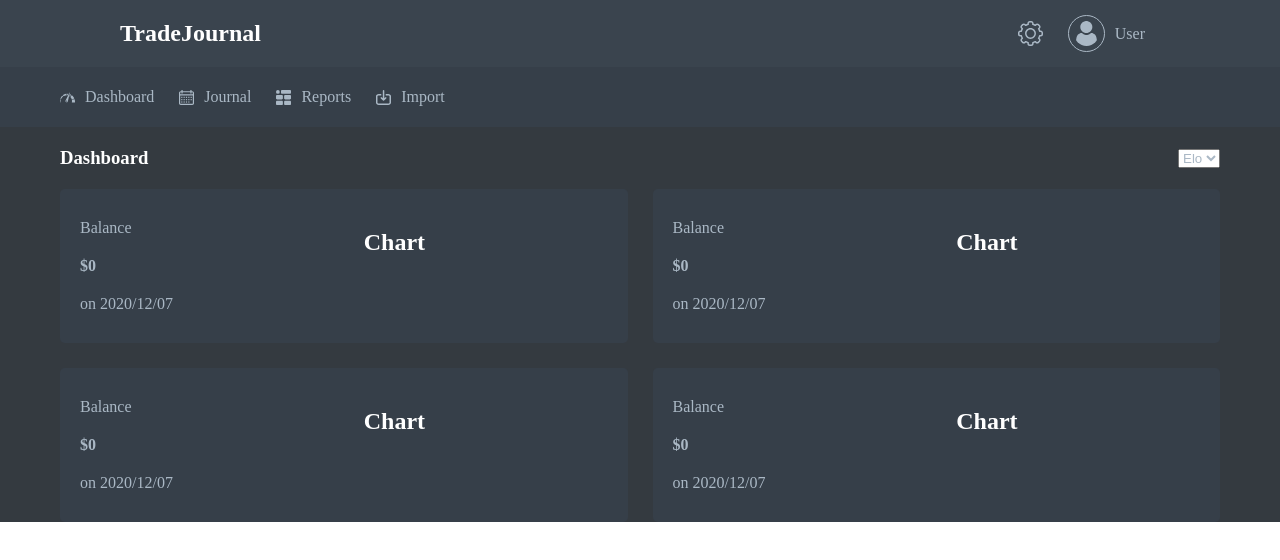
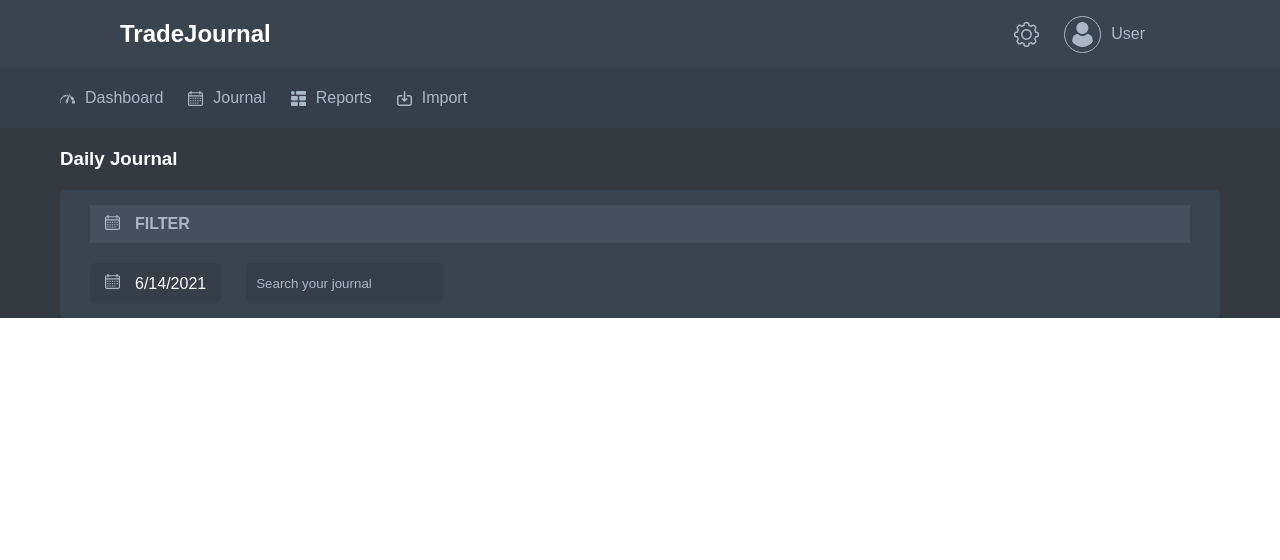
Before and after one commit to Kunal06/TradeMonitor, a React (Create React App) app in the folder tradejournal/: page / in a window 1280 px wide. Shown: the top 560 px of the page. Built offline with nearby package versions, Linux system fonts and the light colour scheme.

Commit message:
Add journal Page

```diff
--- a/tradejournal/package.json
+++ b/tradejournal/package.json
@@ -8,10 +8,11 @@
     "@testing-library/user-event": "^12.1.10",
     "node-sass": "^6.0.0",
     "react": "^17.0.2",
+    "react-calendar": "^3.4.0",
     "react-dom": "^17.0.2",
     "react-scripts": "4.0.3",
-    "web-vitals": "^1.0.1",
-    "sass-loader": "^11.1.1"
+    "sass-loader": "^11.1.1",
+    "web-vitals": "^1.0.1"
   },
   "scripts": {
     "start": "react-scripts start",
--- a/tradejournal/src/App.js
+++ b/tradejournal/src/App.js
@@ -1,6 +1,7 @@
 import Header from "./components/Header";
 import Menu from "./components/Menu";
 import Dashboard from "./pages/Dashboard";
+import DailyJournal from "./pages/DailyJournal";
 import "./sass/styles.scss";
 
 function App() {
@@ -8,7 +9,8 @@ function App() {
     <div className="dark_theme" id="app">
       <Header />
       <Menu />
-      <Dashboard />
+      {/* <Dashboard /> */}
+      <DailyJournal />
     </div>
   );
 }
--- a/tradejournal/src/components/Card/index.js
+++ b/tradejournal/src/components/Card/index.js
@@ -1,16 +1,16 @@
 import React from "react";
 import "./style.scss";
 
-const Card = (props) => {
+const Card = ({ title, balance, subValue }) => {
   return (
     <div className="card">
       <div className="card_body">
         <div className="card_col">
-          <p className="card_text">Balance</p>
+          <p className="card_text">{title}</p>
           <p className="card_text">
-            <strong>$0</strong>
+            <strong>{balance}</strong>
           </p>
-          <p className="card_text">on 2020/12/07</p>
+          <p className="card_text">{subValue}</p>
         </div>
         <div className="card_col">
           <h2>Chart</h2>
--- a/tradejournal/src/layouts/index.js
+++ b/tradejournal/src/layouts/index.js
@@ -1,8 +1,15 @@
 import React from "react";
 
 const MainLayout = (props) => {
-  const { children } = props;
-  return <div className="container">{children}</div>;
+  const { children, title } = props;
+  return (
+    <div className="container">
+      <div className="page_title">
+        <h3>{title}</h3>
+      </div>
+      <div className="content">{children}</div>
+    </div>
+  );
 };
 
 export default MainLayout;
--- /dev/null
+++ b/tradejournal/src/pages/DailyJournal/index.js
@@ -0,0 +1,48 @@
+import React, { useState } from "react";
+import "./style.scss";
+
+import MainLayout from "../../layouts";
+import Calendar from "react-calendar";
+import "react-calendar/dist/Calendar.css";
+import { ReactComponent as CalendarIcon } from "../../assets/calendar.svg";
+
+const DailyJournal = (props) => {
+  const [value, onChange] = useState(new Date());
+  const [showCalendar, setShowCalendar] = useState(false);
+
+  return (
+    <MainLayout title="Daily Journal">
+      <div className="filters">
+        <p className="section_title">
+          <CalendarIcon className="icon-small" />
+          <span>Filter</span>
+        </p>
+        <div className="filters_options">
+          <div className="calendar">
+            <div
+              className="calendar_value"
+              onClick={() => setShowCalendar(!showCalendar)}
+            >
+              <CalendarIcon className="icon-small" />
+              {value.toLocaleDateString()}
+            </div>
+            {showCalendar ? (
+              <Calendar
+                onChange={onChange}
+                value={value}
+                className="calendar_input"
+              />
+            ) : null}
+          </div>
+          <input
+            type="text"
+            className="input"
+            placeholder="Search your journal"
+          />
+        </div>
+      </div>
+    </MainLayout>
+  );
+};
+
+export default DailyJournal;
--- /dev/null
+++ b/tradejournal/src/pages/DailyJournal/style.scss
@@ -0,0 +1,57 @@
+.filters {
+  padding: 15px 30px;
+  background: var(--secondary);
+  border-radius: 5px;
+
+  .section_title {
+    padding: 10px 15px;
+    background: var(--aluxury);
+    text-transform: uppercase;
+    font-weight: 700;
+    display: flex;
+    margin-bottom: 20px;
+  }
+  .filters_options {
+    display: flex;
+  }
+}
+
+.calendar {
+  height: 10px;
+  z-index: 20;
+  position: relative;
+  background: var(--primary-dark);
+  border-radius: 5px;
+  cursor: pointer;
+  padding: 15px;
+  display: flex;
+  align-items: center;
+
+  .calendar_input {
+    position: absolute;
+    bottom: 0;
+    transform: translateY(102%);
+    min-width: 350px;
+    background: var(--primary-dark);
+    color: var(--text);
+    border: 1px solid var(--text);
+    border-radius: 5px;
+  }
+  .calendar_value {
+    color: var(--headers);
+  }
+}
+
+.input {
+  background: var(--primary-dark);
+  border-radius: 5px;
+  padding: 10px;
+  border: none;
+  outline: none;
+  color: var(--headers);
+
+  margin: 0 25px;
+  &::placeholder {
+    color: var(--text);
+  }
+}
--- a/tradejournal/src/pages/Dashboard/index.js
+++ b/tradejournal/src/pages/Dashboard/index.js
@@ -3,21 +3,18 @@ import Card from "../../components/Card";
 import "./style.scss";
 
 const Dashboard = (props) => {
+  const lastTradeDate = "on 2020-12-08";
   return (
     <div className="container">
       <div className="page_title">
         <h3>Dashboard</h3>
-        <select name="" id="">
-          <option value="">Elo</option>
-          <option value="">Elo</option>
-        </select>
       </div>
       <div className="page_content">
         <div className="page_cards">
-          <Card />
-          <Card />
-          <Card />
-          <Card />
+          <Card title="Balance" balance={0} subValue={lastTradeDate} />
+          <Card title="Last Day Pnl" balance={0} subValue="0%" />
+          <Card title="Pnl This Month" balance={0} subValue="0%" />
+          <Card title="Pnl This Year" balance={0} subValue="0%" />
         </div>
       </div>
     </div>
--- /dev/null
+++ b/tradejournal/src/sass/_icons.scss
@@ -0,0 +1,10 @@
+.icon {
+  fill: var(--text);
+}
+
+.icon-small {
+  @extend .icon;
+  height: 15px;
+  width: 15px;
+  margin-right: 15px;
+}
--- a/tradejournal/src/sass/styles.scss
+++ b/tradejournal/src/sass/styles.scss
@@ -1,3 +1,7 @@
+@import url("https://fonts.googleapis.com/css2?family=Nunito+Sans&display=swap");
+
+@import "./icons";
+
 html,
 body {
   --button: #1072fb;
@@ -12,7 +16,7 @@ body {
   .dark_theme {
     --primary: #343a40;
     --secondary: #3a444e;
-    --aluxury: #4d5764;
+    --aluxury: #464f5b;
     --primary-dark: #363f49;
     background: var(--primary);
 
@@ -36,6 +40,7 @@ h6 {
   padding: 0;
   margin: 0;
   color: var(--text);
+  font-family: "Nunito", sans-serif;
 }
 ul {
   list-style: none;
```
Also changed, not shown: 1 other file (tests, documents, lock files or other folders).
